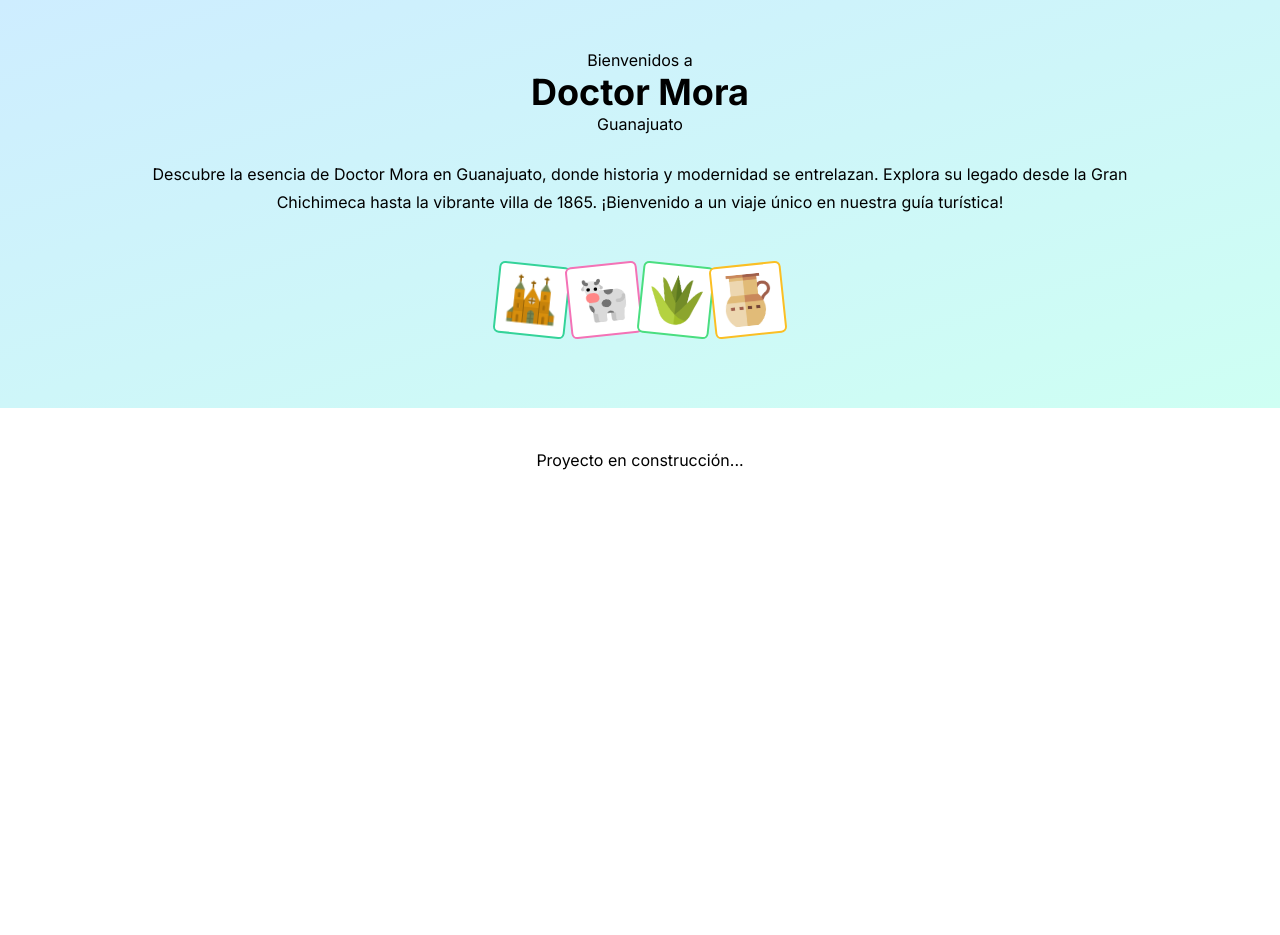
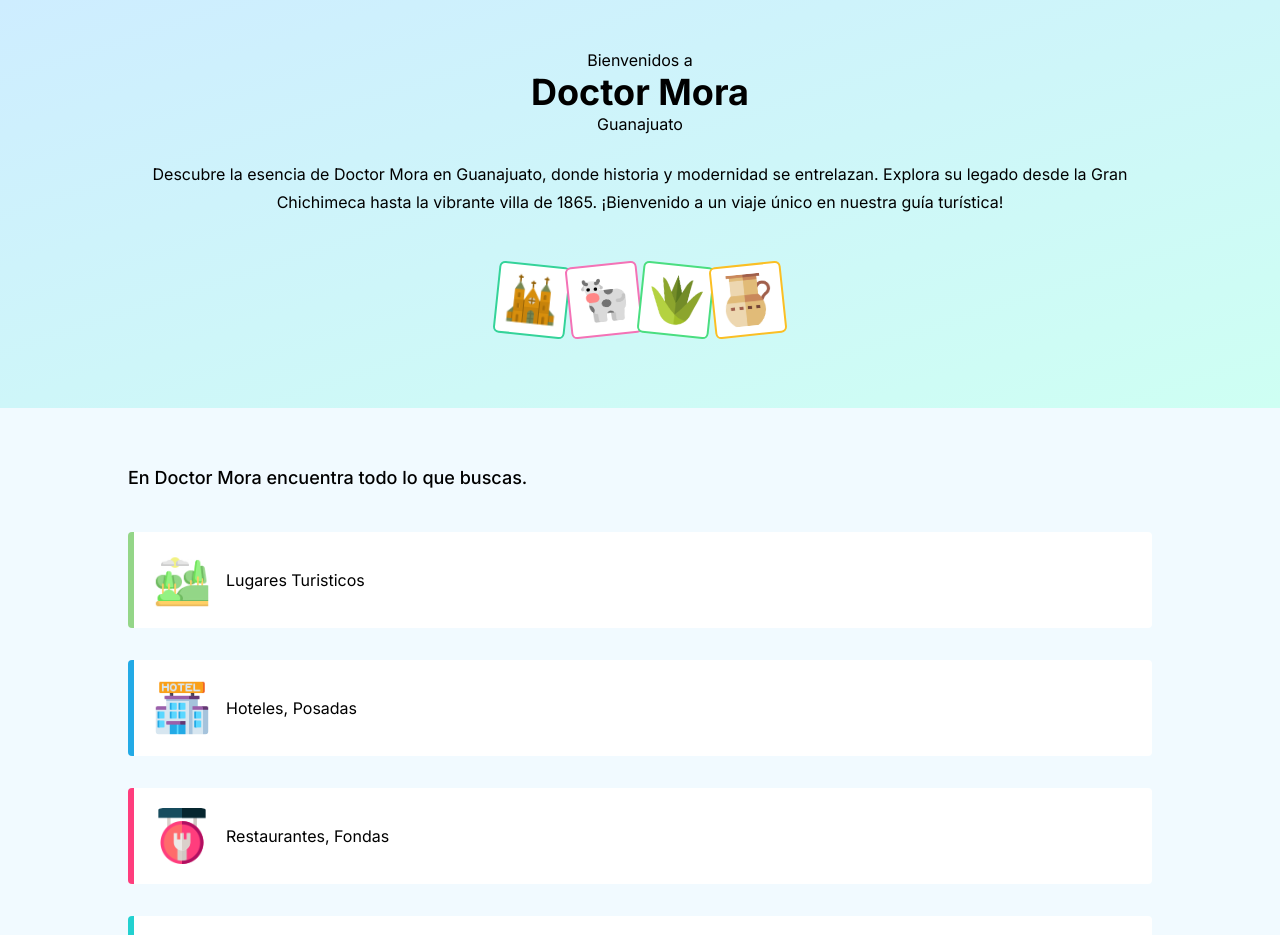
Before and after one commit to cesarpgasuz/doctormora, a Next.js app: page / in a window 1280 px wide. Shown: the top 935 px of the page. Before the commit the page ends 800 px from the top, so only its background shows below. Built offline with nearby package versions, Linux system fonts and the light colour scheme.

Commit message:
primera seccion

```diff
--- a/app/page.jsx
+++ b/app/page.jsx
@@ -8,10 +8,10 @@ export default function Home() {
   return (
     <>
       <Header />
-      {/* <InformationOne />
+      <InformationOne />
       <InformationTwo />
       <InformationThree />
-      <InformationFour /> */}
+      <InformationFour />
     </>
   );
 }
--- a/components/Header.jsx
+++ b/components/Header.jsx
@@ -9,7 +9,7 @@ import ImagePulque from '@/public/images/pulque_1.webp'
 const Header = () => {
   return (
 
-    <>
+
     <header className='bg-gradient-to-br from-d-azul to-d-verde pt-12 pb-12 h-auto'>
       <div className="contenedor">
         <div className="text-center m:w-1/2">
@@ -26,11 +26,6 @@ const Header = () => {
       </div>
 
     </header>
-    <section className='contenedor py-10'>
-        <p className='text-center'>Proyecto en construcción...</p>
-    </section>
-    </>
-
 
 
   )
--- a/components/InformationOne.jsx
+++ b/components/InformationOne.jsx
@@ -1,33 +1,40 @@
 import InformationOneItem from './InformationOneItem'
-
 import ImageCultura from '@/public/images/cultura.jpg'
 import ImageHotel from '@/public/images/hotel.svg'
 import ImageRestaurante from '@/public/images/restaurante.svg'
 import ImageServicios from '@/public/images/servicios.svg'
+import styles from '@/styles/InformationOne.module.css'
 
 
 const InformationOne = () => {
     return (
-    <section>
-        <p>Tenemos todo lo que buscas</p>
-        <div>
+        <section className={`${styles.informationOne} py-14`}>
+            <div className="contenedor">
+                <p className='text-lg mb-10 font-medium'>En Doctor Mora encuentra todo lo que buscas.</p>
+                <div className={`${styles.cards} grid gap-8`}>
                     <InformationOneItem
                         imagenSrc={ImageCultura}
                         title='Lugares Turisticos'
+
                     />
                     <InformationOneItem
                         imagenSrc={ImageHotel}
                         title='Hoteles, Posadas'
+                        clases='#23AAE6'
                     />
                     <InformationOneItem
                         imagenSrc={ImageRestaurante}
                         title='Restaurantes, Fondas'
+                        clases='#FF3D7D'
                     />
                     <InformationOneItem
                         imagenSrc={ImageServicios}
                         title='Servicios'
+                        clases='#23D1D0'
                     />
                 </div>
+            </div>
+
         </section>
     )
 }
--- a/components/InformationOneItem.jsx
+++ b/components/InformationOneItem.jsx
@@ -1,10 +1,13 @@
 import Image from "next/image"
 
 const InformationOneItem = ({imagenSrc, title}) => {
+
+
+
   return (
-    <article>
-        <Image src={imagenSrc} width={64} height={64} alt='Imagen Cultura' />
-        <h3>{title}</h3>
+    <article className='bg-white flex items-center p-5 gap-4 rounded'>
+        <Image src={imagenSrc} width={64} height={64} className="size-14" alt='Imagen Cultura' />
+        <h3 className="text-base">{title}</h3>
     </article>
   )
 }
--- /dev/null
+++ b/styles/InformationOne.module.css
@@ -0,0 +1,15 @@
+.informationOne {
+    background-color: #F1FAFF;
+}
+.cards article:nth-child(1){
+    border-left: 6px solid #94D688;
+}
+.cards article:nth-child(2){
+    border-left: 6px solid #23AAE6;
+}
+.cards article:nth-child(3){
+    border-left: 6px solid #FF3D7D;
+}
+.cards article:nth-child(4){
+    border-left: 6px solid #23D1D0;
+}
```
Lines whose indentation alone changed are shown as unchanged.
